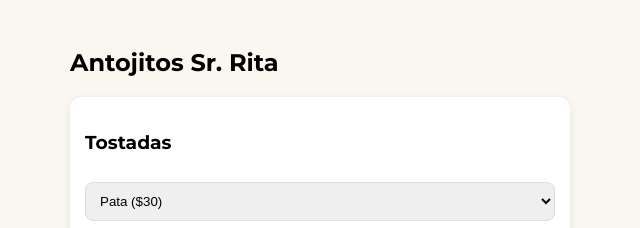
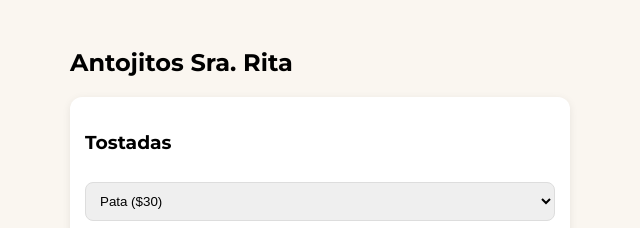
Before and after one commit to Talle2026/Antojitos-Rita, a plain HTML site: page index.html in a window 1280 px wide. Shown: the top 228 px of the page, 320-960 px from the left. Drawn offline with Linux system fonts and the light colour scheme.

Commit message:
Update title and heading from 'Sr.' to 'Sra.'

```diff
--- a/index.html
+++ b/index.html
@@ -3,7 +3,7 @@
 <head>
     <meta charset="UTF-8">
     <meta name="viewport" content="width=device-width, initial-scale=1.0">
-    <title>Antojitos Sr. Rita - Menú</title>
+    <title>Antojitos Sra. Rita - Menú</title>
     <link href="https://fonts.googleapis.com/css2?family=Montserrat:wght@400;600;700&display=swap" rel="stylesheet">
     <style>
         body { font-family: 'Montserrat', sans-serif; background: #FAF6F0; padding-bottom: 250px; }
@@ -21,7 +21,7 @@
 </head>
 <body>
     <div class="container">
-        <h2>Antojitos Sr. Rita</h2>
+        <h2>Antojitos Sra. Rita</h2>
 
         <!-- Tostadas -->
         <div class="product-card">
```
